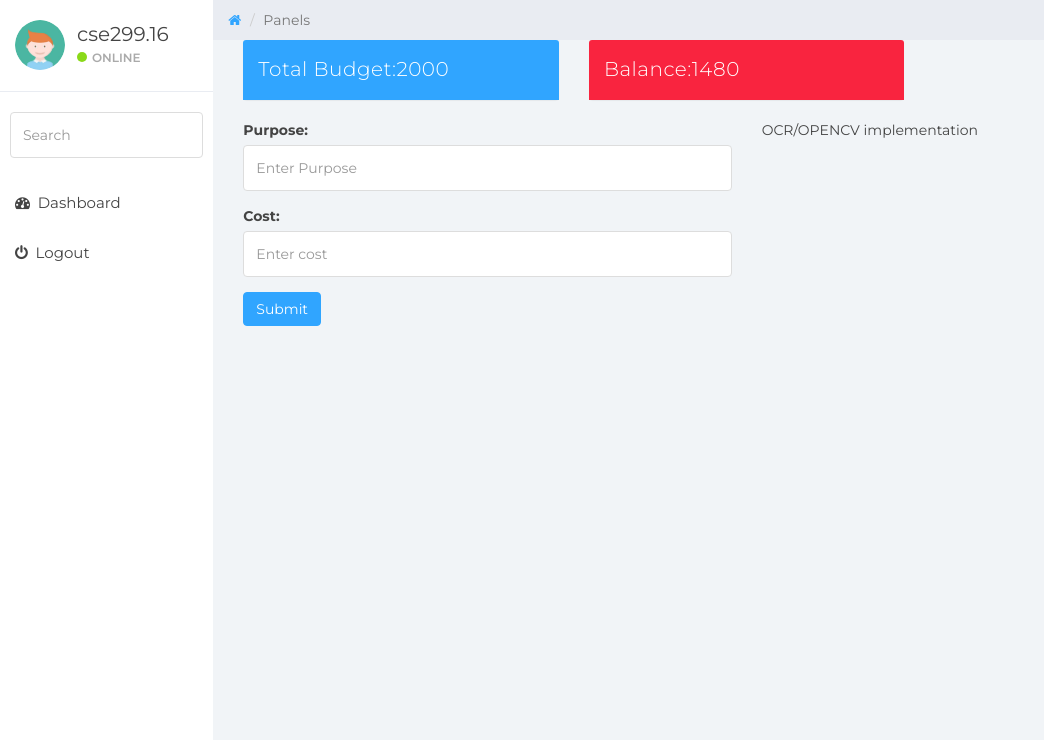
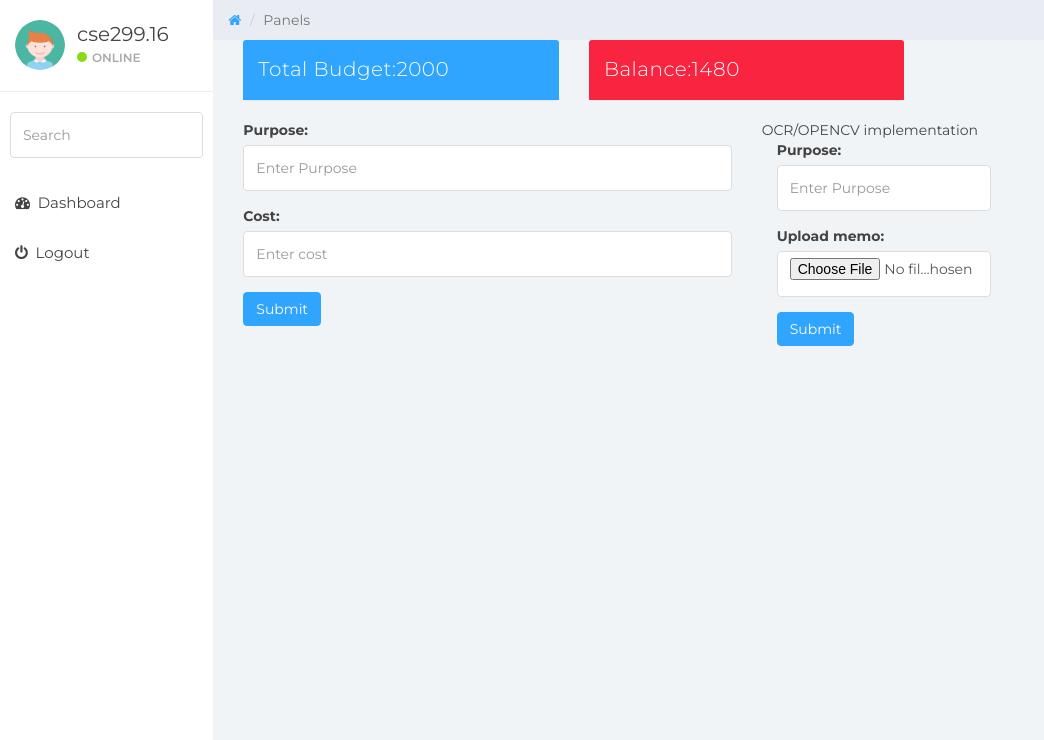
Before and after one commit to jalis55/smart_budget_system, a Django app: page /manage-budget/10 in a window 1280 px wide. Shown: the part 60-800 px from the top of the page, without its empty margins (0-1044 px from the left). Run offline with Django 3.2, Linux system fonts and the light colour scheme; a user stored in the database is signed in; data comes from the database, SQL or seed files in the repository; both versions use the stored data as it was after the commit; some libraries are stand-ins or nearby versions.

Commit message:
ocr has implemented with bugs

```diff
--- a/main_app/templates/admin pages/manage_budget.html
+++ b/main_app/templates/admin pages/manage_budget.html
@@ -22,6 +22,7 @@
 <div class="row-">
     <div class="col-md-6">
                   <form action="" method="post">
+                      <input type="hidden" name="form1" value="1">
                     {% csrf_token %}
     <div class="form-group">
       <label for="purpose">Purpose:</label>
@@ -43,6 +44,31 @@
             </div>
         <div class="col-md-6">
             OCR/OPENCV implementation
+            <div class="row-">
+    <div class="col-md-6">
+                  <form action="" method="post" enctype="multipart/form-data">
+                      <input type="hidden" name="form2">
+                    {% csrf_token %}
+    <div class="form-group">
+      <label for="purpose">Purpose:</label>
+      <input type="text" class="form-control" id="purpose" placeholder="Enter Purpose" name="purpose">
+    </div>
+    <div class="form-group">
+      <label for="pwd">Upload memo:</label>
+      <input type="file" class="form-control"  name="image">
+    </div>
+    <button type="submit" class="btn btn-primary">Submit</button>
+    <div>
+    {% if messages %}
+        {% for message in messages %}
+                <p class="{{ message.tags }}" style="color:green;">{{ message }}</p>
+        {% endfor %}
+    {% endif %}
+    </div>
+  </form>
+            </div>
+        <div class="col-md-6">
+
         </div>
 
     </div>
--- a/main_app/views.py
+++ b/main_app/views.py
@@ -6,13 +6,15 @@ from main_app.forms import SignUpForm
 from django.contrib.auth import authenticate, login, logout
 from django.conf import settings
 from django.contrib.auth.decorators import login_required
-import re
+#import re
 import datetime
 from time import gmtime, strftime
 import csv
 import json
 from django.core import serializers
-
+import pytesseract
+from PIL import Image
+#from datefinder import find_dates
 
 
 def home(request):
@@ -86,7 +88,7 @@ def manage_budget(request,id):
 
     date=datetime.datetime.now()
 
-    if request.method=="POST":
+    if request.method=="POST" and 'form1' in request.POST:
         cost=Costs(
             date=date,
             purpose=request.POST["purpose"],
@@ -96,6 +98,31 @@ def manage_budget(request,id):
         cost.save()
         messages.success(request, "Successfully added")
         return redirect('manage_budget',id=id)
+    if request.method=="POST" and 'form2' in request.POST:
+        purpose=request.POST["purpose"]
+        memo=request.FILES['image']
+        img = Image.open(memo)
+        result = pytesseract.image_to_string(img)
+        #matches = list(datefinder.find_dates(result))
+
+        # if len(matches) > 0:
+        #
+        #     date = matches[0]
+        #     print(date)
+        # else:
+        #     print('No dates found')
+
+        ix = result.find('TOTAL')
+
+        # ix = ix + 6
+        # price = result[ix] + result[ix + 1] + result[ix + 2] + result[ix + 3]
+
+        return HttpResponse(result[ix])
+
+
+
+
+        #return HttpResponse(purpose)
     context={
         "total_budget":total_budget,
         "rem_budget":rem_budget,
```
Also changed, not shown: db.sqlite3, 1 other file.
